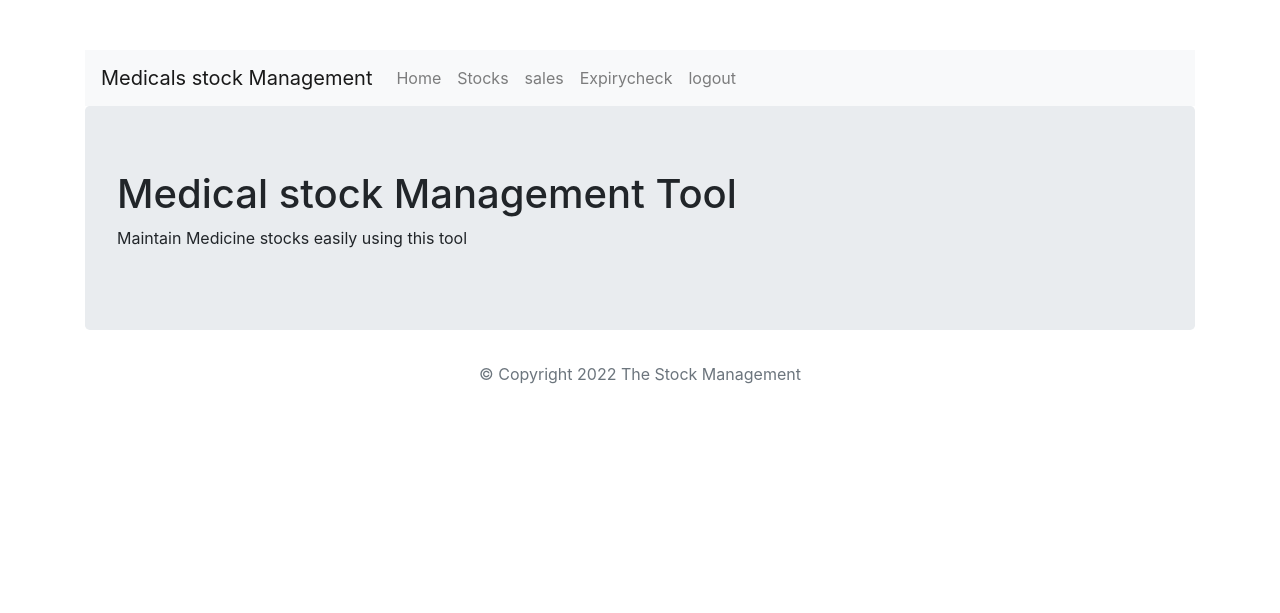
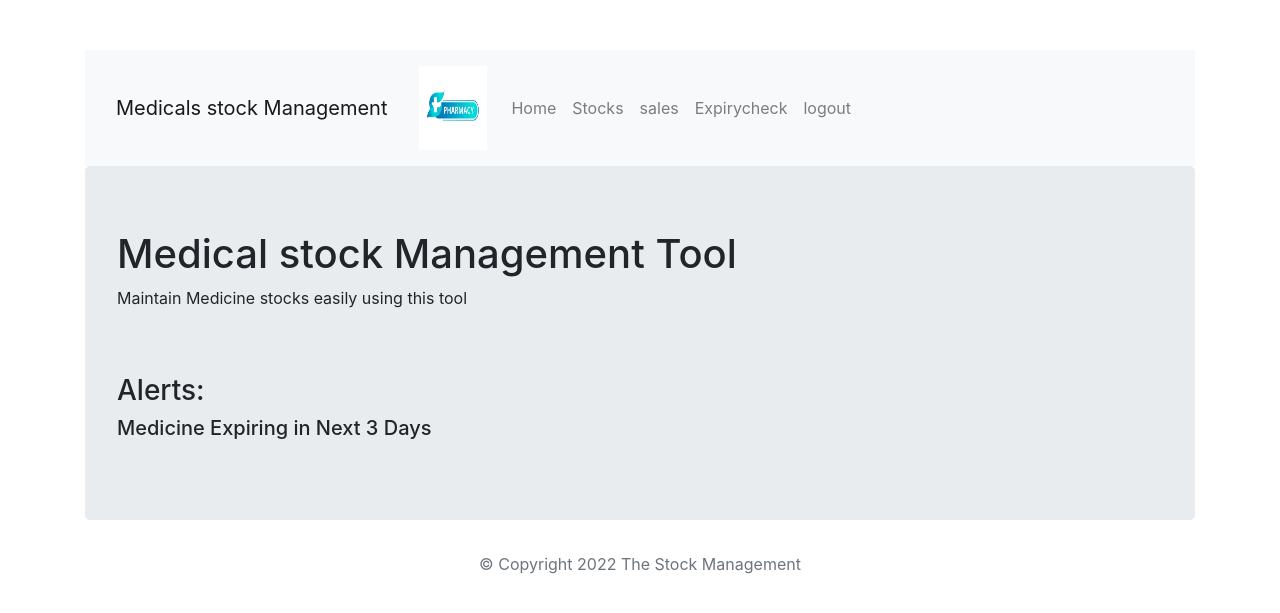
Before and after one commit to Ravichitra/stockMangement-new, a Node server app: template views/home.ejs in a window 1280 px wide. Shown: the top 613 px of the page. Run offline with Node 20, Linux system fonts and the light colour scheme; the template is opened without the code that fills it, so the values that code supplies are empty; some libraries are stand-ins or nearby versions.

Commit message:
homechanges
changes

```diff
--- a/views/home.ejs
+++ b/views/home.ejs
@@ -16,6 +16,17 @@
   <div class="jumbotron">
     <h1>Medical stock Management Tool</h1>
     <p>Maintain Medicine stocks easily using this tool</p>
+    <br>
+    <br>
+    <h3>Alerts:</h3>
+    <h5>Medicine Expiring in Next 3 Days</h5>
+    <ul>
+    <% alertData.expiredData.forEach(function(item){ %>
+      <li>
+      <%= item.name %> : <%= item.expirydate %>  <br>
+    </li>
+      <% }) %>
+    </ul>
   </div>
 
 </main>
--- a/views/partials/header.ejs
+++ b/views/partials/header.ejs
@@ -1,6 +1,11 @@
 <nav class="navbar navbar-expand-lg navbar-light bg-light">
+  <div class="container-fluid">
     <a class="navbar-brand" >Medicals stock Management</a>
-    <ul class="navbar-nav mr-auto">
+
+        <img class="nav-link"  src="../images/pharmacylogo.jpg "  height="100px" width="100px">
+
+      <ul class="navbar-nav mr-auto">
+      <div style="vertical-align:middle"></div>
       <li class="nav-item">
         <a class="nav-link" href="/home">Home</a>
       </li>
@@ -16,5 +21,7 @@
       <li class="nav-item">
         <a class="nav-link" href="/logout">logout</a>
       </li>
+    </div>&nbsp;
     </ul>
-  </nav>
+  </div>
+</nav>
```
Also changed, not shown: routes/index.js (+13 -43 lines), views/images/pharmacylogo.jpg (added).
